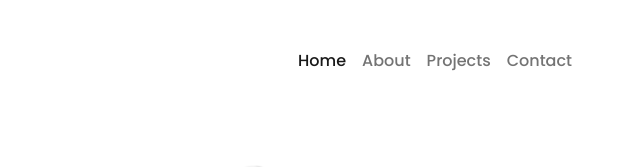
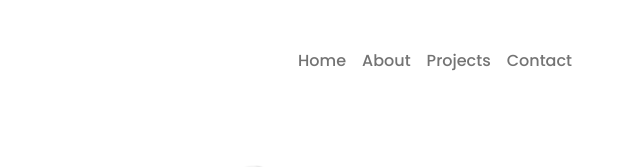
Before and after one commit to rahulemathi/jbjbj, a plain HTML site: page index.html in a window 1280 px wide. Shown: the top 167 px of the page, 640-1280 px from the left. Drawn offline with nearby package versions, Linux system fonts and the light colour scheme.

Commit message:
removed active class

```diff
--- a/index.html
+++ b/index.html
@@ -43,7 +43,7 @@
           <div class="collapse navbar-collapse d-flex justify-content-end me-5" id="navbarNav">
             <ul class="navbar-nav">
               <li class="nav-item">
-                <a class="nav-link active" aria-current="page" href="#home">Home</a>
+                <a class="nav-link" aria-current="page" href="#home">Home</a>
               </li>
               <li class="nav-item">
                 <a class="nav-link" href="#about">About</a>
```
